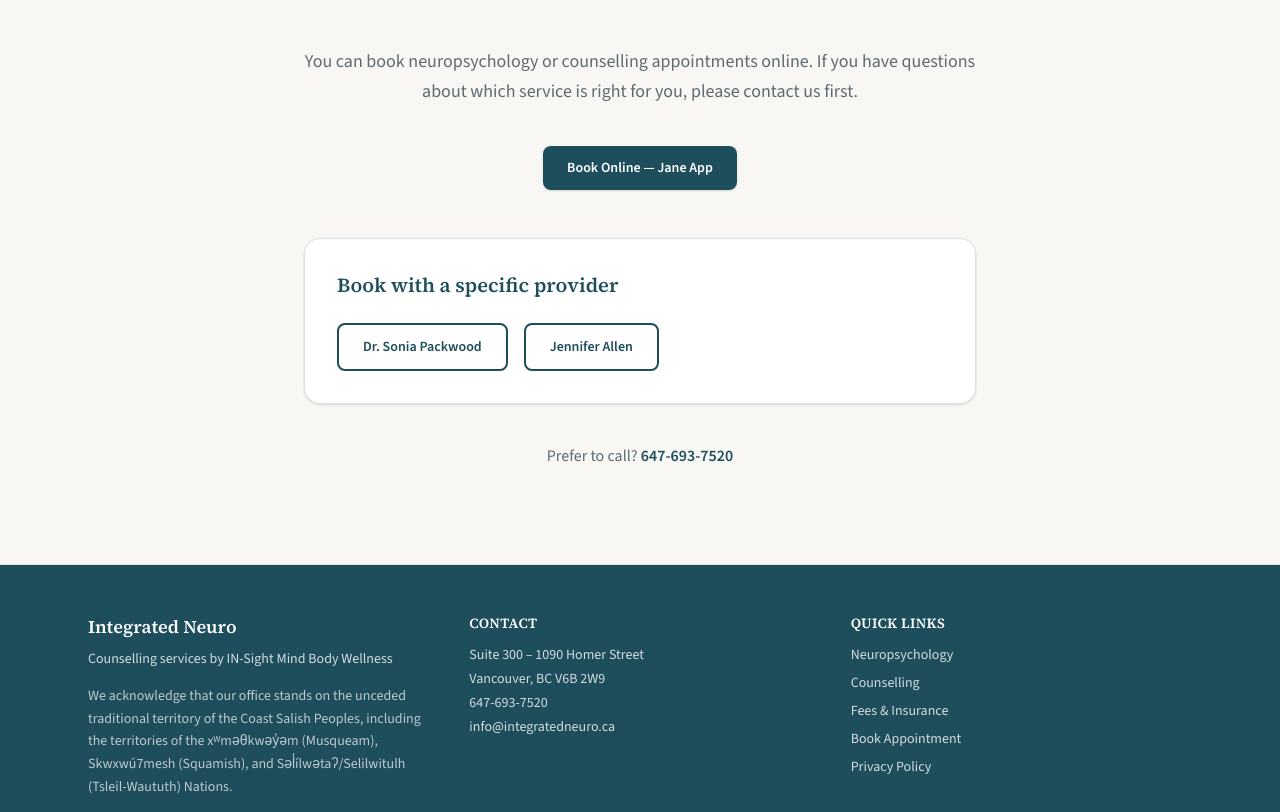
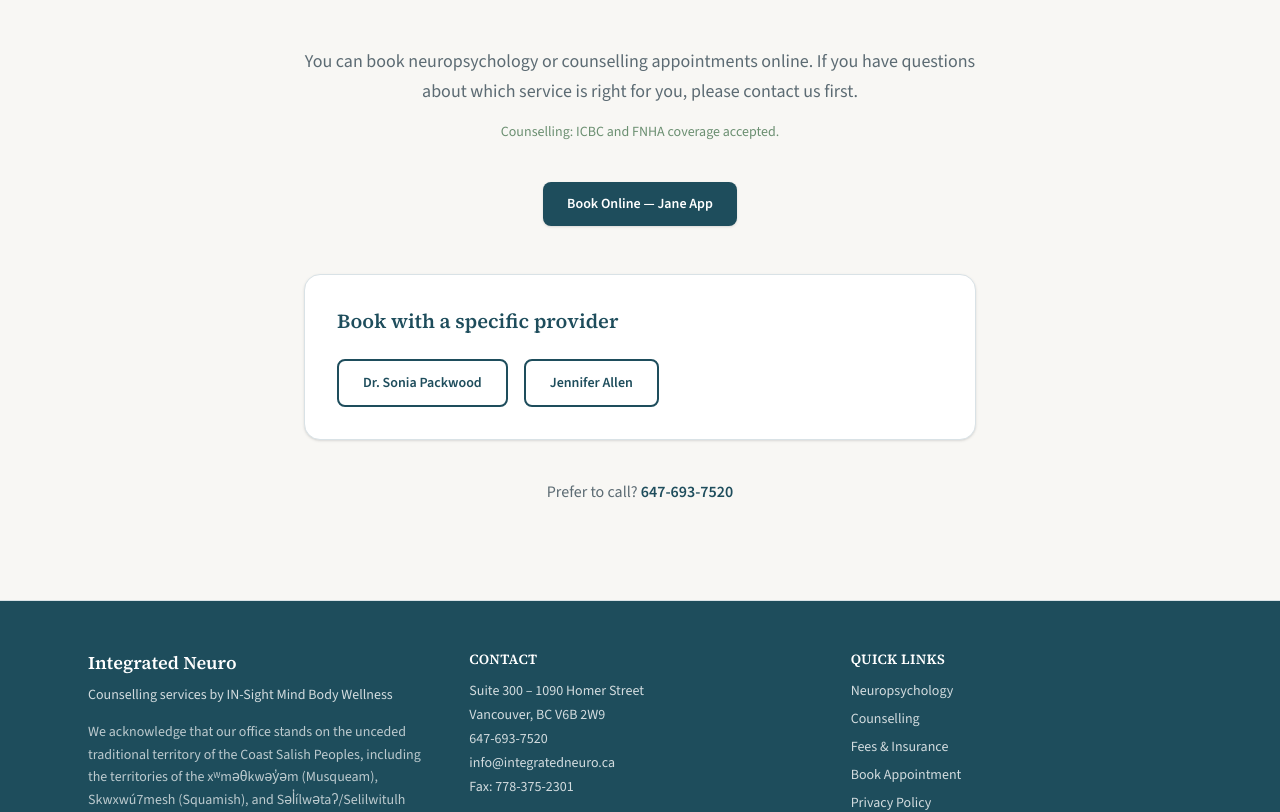
Before and after one commit to Parva9eh/integrated-neuro, a Next.js app: page /book in a window 1280 px wide. Shown: the part 380-1192 px from the top of the page. Built offline with nearby package versions, Linux system fonts and the light colour scheme; no server answers.

Commit message:
Add ICBC/FNHA note on book page and fax to footer
Small content updates to verify auto-deploy pipeline.

```diff
--- a/app/book/page.tsx
+++ b/app/book/page.tsx
@@ -24,6 +24,9 @@ export default function BookPage() {
             You can book neuropsychology or counselling appointments online. If
             you have questions about which service is right for you, please
             contact us first.
+          </p>
+          <p className="mt-4 text-sm font-medium text-accent">
+            Counselling: ICBC and FNHA coverage accepted.
           </p>
 
           <div className="mt-10 space-y-4">
--- a/components/Footer.tsx
+++ b/components/Footer.tsx
@@ -41,6 +41,7 @@ export function Footer() {
                   {siteConfig.contact.email}
                 </a>
               </p>
+              <p>Fax: {siteConfig.contact.fax}</p>
             </address>
           </div>
 
```
